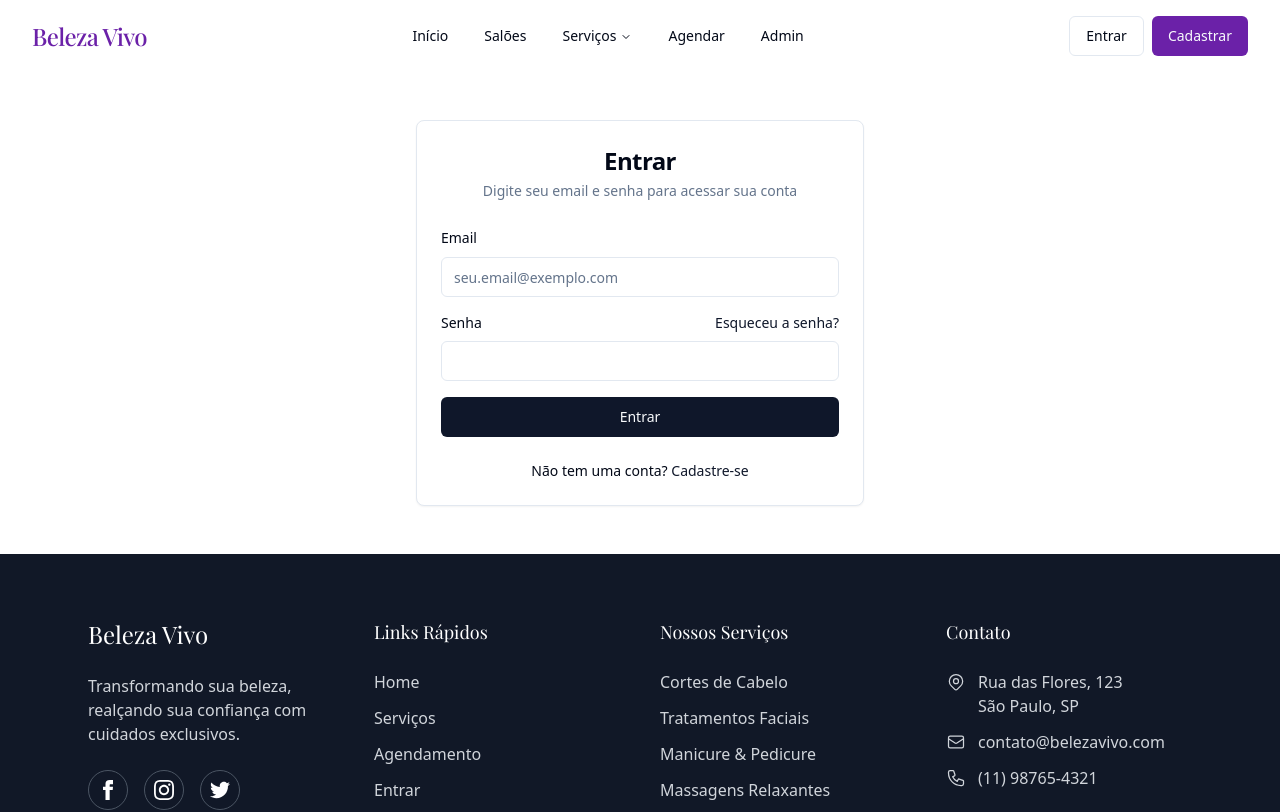
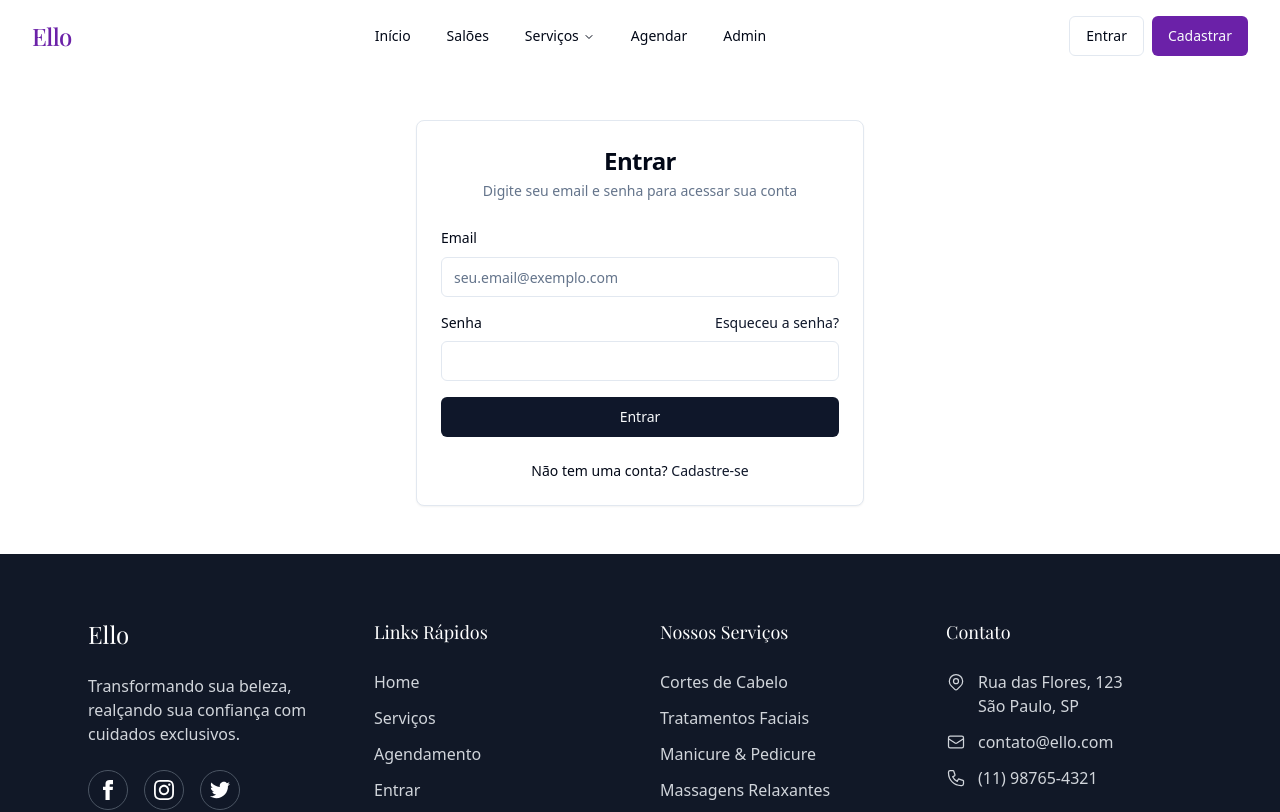
Before and after one commit to boskilha/beleza-agendamento-vivo, a React (Vite) app: page /login in a window 1280 px wide. Shown: the top 812 px of the page. Built offline with nearby package versions, Linux system fonts and the light colour scheme.

Commit message:
Rename "Beleza Vivo" to "Ello"
Update all instances of "Beleza Vivo" to "Ello" across the project, including the title, meta descriptions, and other relevant text.

```diff
--- a/index.html
+++ b/index.html
@@ -4,11 +4,11 @@
   <head>
     <meta charset="UTF-8" />
     <meta name="viewport" content="width=device-width, initial-scale=1.0" />
-    <title>Beleza Vivo - Seu Spa de Beleza</title>
-    <meta name="description" content="Beleza Vivo - Agendamento de serviços de beleza, spa e estética" />
-    <meta name="author" content="Beleza Vivo" />
+    <title>Ello - Seu Spa de Beleza</title>
+    <meta name="description" content="Ello - Agendamento de serviços de beleza, spa e estética" />
+    <meta name="author" content="Ello" />
 
-    <meta property="og:title" content="Beleza Vivo - Seu Spa de Beleza" />
+    <meta property="og:title" content="Ello - Seu Spa de Beleza" />
     <meta property="og:description" content="Serviços exclusivos de beleza com profissionais qualificados" />
     <meta property="og:type" content="website" />
     <meta property="og:image" content="https://lovable.dev/opengraph-image-p98pqg.png" />
--- a/src/components/Footer.tsx
+++ b/src/components/Footer.tsx
@@ -8,7 +8,7 @@ const Footer = () => {
         {/* Top Footer */}
         <div className="grid grid-cols-1 md:grid-cols-4 gap-10 px-6 py-16 border-b border-gray-800">
           <div className="md:col-span-1">
-            <h3 className="text-2xl font-serif mb-6">Beleza Vivo</h3>
+            <h3 className="text-2xl font-serif mb-6">Ello</h3>
             <p className="text-gray-300 mb-6">
               Transformando sua beleza, realçando sua confiança com cuidados exclusivos.
             </p>
@@ -81,7 +81,7 @@ const Footer = () => {
                 <svg className="w-5 h-5 mr-3 mt-0.5" fill="none" stroke="currentColor" viewBox="0 0 24 24" xmlns="http://www.w3.org/2000/svg">
                   <path strokeLinecap="round" strokeLinejoin="round" strokeWidth={1.5} d="M3 8l7.89 5.26a2 2 0 002.22 0L21 8M5 19h14a2 2 0 002-2V7a2 2 0 00-2-2H5a2 2 0 00-2 2v10a2 2 0 002 2z"></path>
                 </svg>
-                <span>contato@belezavivo.com</span>
+                <span>contato@ello.com</span>
               </p>
               <p className="flex items-start">
                 <svg className="w-5 h-5 mr-3 mt-0.5" fill="none" stroke="currentColor" viewBox="0 0 24 24" xmlns="http://www.w3.org/2000/svg">
@@ -95,7 +95,7 @@ const Footer = () => {
 
         {/* Bottom Footer */}
         <div className="px-6 py-8 text-center text-gray-400">
-          <p>© {new Date().getFullYear()} Beleza Vivo. Todos os direitos reservados.</p>
+          <p>© {new Date().getFullYear()} Ello. Todos os direitos reservados.</p>
         </div>
       </div>
     </footer>
--- a/src/components/Header.tsx
+++ b/src/components/Header.tsx
@@ -23,7 +23,7 @@ const Header = () => {
         <div className="flex items-center">
           <Link to="/" className="flex items-center gap-2">
             <span className="font-serif text-2xl font-medium tracking-tight text-purple-800">
-              Beleza Vivo
+              Ello
             </span>
           </Link>
         </div>
--- a/src/pages/Admin/Configuracoes.tsx
+++ b/src/pages/Admin/Configuracoes.tsx
@@ -32,7 +32,7 @@ const Configuracoes = () => {
               <div className="grid gap-4 py-4 md:grid-cols-2">
                 <div className="space-y-2">
                   <Label htmlFor="nome-salao">Nome do Salão</Label>
-                  <Input id="nome-salao" defaultValue="Beleza Vivo" />
+                  <Input id="nome-salao" defaultValue="Ello" />
                 </div>
                 <div className="space-y-2">
                   <Label htmlFor="telefone">Telefone</Label>
@@ -40,7 +40,7 @@ const Configuracoes = () => {
                 </div>
                 <div className="space-y-2">
                   <Label htmlFor="email">Email</Label>
-                  <Input id="email" defaultValue="contato@belezavivo.com" />
+                  <Input id="email" defaultValue="contato@ello.com" />
                 </div>
                 <div className="space-y-2">
                   <Label htmlFor="endereco">Endereço</Label>
@@ -51,14 +51,14 @@ const Configuracoes = () => {
                   <textarea
                     id="descricao"
                     className="min-h-[100px] w-full rounded-md border border-input bg-background px-3 py-2 text-sm ring-offset-background placeholder:text-muted-foreground focus-visible:outline-none focus-visible:ring-2 focus-visible:ring-ring focus-visible:ring-offset-2 disabled:cursor-not-allowed disabled:opacity-50"
-                    defaultValue="Beleza Vivo é um salão especializado em cortes, tratamentos capilares e serviços de estética, oferecendo atendimento personalizado com profissionais qualificados."
+                    defaultValue="Ello é um salão especializado em cortes, tratamentos capilares e serviços de estética, oferecendo atendimento personalizado com profissionais qualificados."
                   />
                 </div>
                 <div className="space-y-2 md:col-span-2">
                   <Label htmlFor="logo">Logo do Salão</Label>
                   <div className="flex items-center gap-4">
                     <div className="h-16 w-16 rounded-md bg-purple-800 flex items-center justify-center text-white font-serif text-xl">
-                      BV
+                      E
                     </div>
                     <Button variant="outline">Alterar Logo</Button>
                   </div>
--- a/src/pages/Index.tsx
+++ b/src/pages/Index.tsx
@@ -74,7 +74,7 @@ const Index = () => {
         {/* Welcome Section */}
         <section className="py-20 px-6 bg-white">
           <div className="max-w-6xl mx-auto text-center">
-            <span className="text-purple-800 uppercase tracking-wider text-sm font-medium mb-4 inline-block">Bem-vindo ao Beleza Vivo</span>
+            <span className="text-purple-800 uppercase tracking-wider text-sm font-medium mb-4 inline-block">Bem-vindo ao Ello</span>
             <h2 className="text-3xl md:text-4xl font-serif font-light mb-6">O maior marketplace de beleza do Brasil</h2>
             <div className="w-24 h-0.5 bg-purple-800 mx-auto mb-8"></div>
             <p className="text-lg text-gray-600 max-w-3xl mx-auto leading-relaxed mb-10">
```
